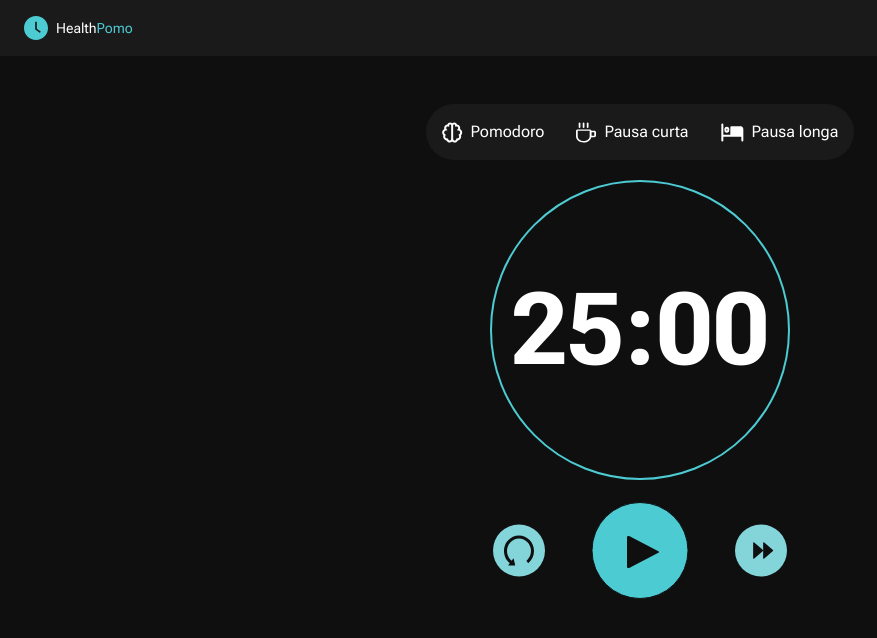
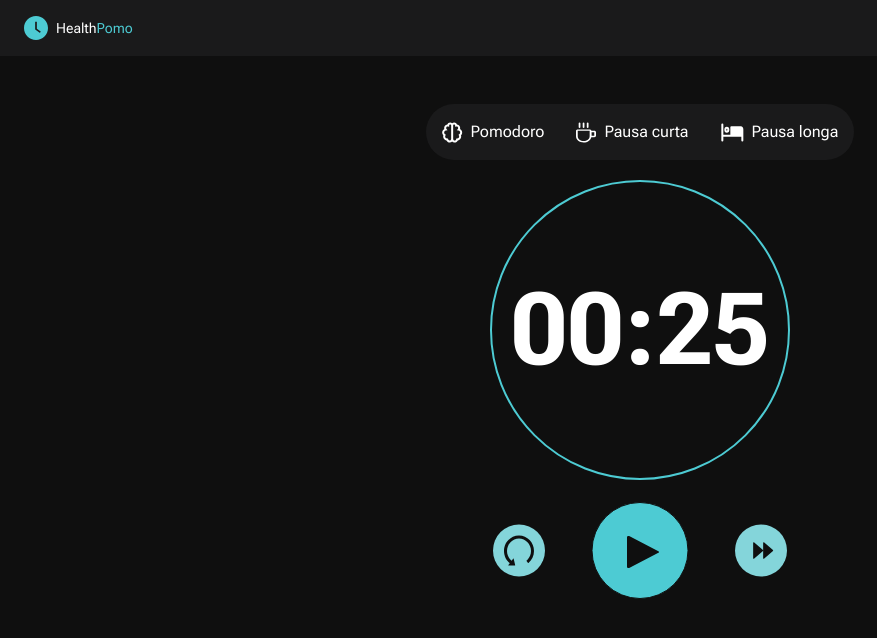
Before and after one commit to joselisboaa/NextPomo, a Next.js app: page /pomodoro in a window 1280 px wide. Shown: the top 638 px of the page, without its empty margins (0-877 px from the left). Built offline with nearby package versions, Linux system fonts and the light colour scheme.

Commit message:
bugfix: time under 0 seconds

```diff
--- a/src/features/pomodoro/components/timer/index.tsx
+++ b/src/features/pomodoro/components/timer/index.tsx
@@ -5,13 +5,17 @@ import { twMerge } from "tailwind-merge";
 import { CountDownContext } from "../../contexts/CountDown";
 
 export const Timer = () => {
-  const { isRestTime, minutes, seconds } = useContext(CountDownContext);
+  const { isRestTime, minutes, seconds, setIsPaused } = useContext(CountDownContext);
 
   const [minuteLeft, minuteRight] = String(minutes).padStart(2, "0").split("");
   const [secondLeft, secondRight] = String(seconds).padStart(2, "0").split("");
 
   const minutesTime = minuteLeft + minuteRight;
   const secondsTime = secondLeft + secondRight;
+
+  if (minutes + seconds === 0) {
+    setIsPaused(true);
+  }
 
   return (
     <div
--- a/src/features/pomodoro/contexts/CountDown/index.tsx
+++ b/src/features/pomodoro/contexts/CountDown/index.tsx
@@ -22,11 +22,11 @@ export const CountDownContext = createContext({} as ICountDown);
 export const CountDownProvider = ({ children }: Provider) => {
   const [isRestTime, setIsRestTime] = useState<boolean>(false);
   const [isPaused, setIsPaused] = useState<boolean>(true);
-  const standardBreak = 25 * 60;
+  const standardBreak = 25;
 
   const standardTime = useTimeLeft(standardBreak, isPaused);
 
-  const minutes = standardTime.minutes;
+  const minutes = Math.floor(standardTime.minutes);
   const seconds = standardTime.seconds;
 
   const hasFinished = minutes + seconds === 0;
```
